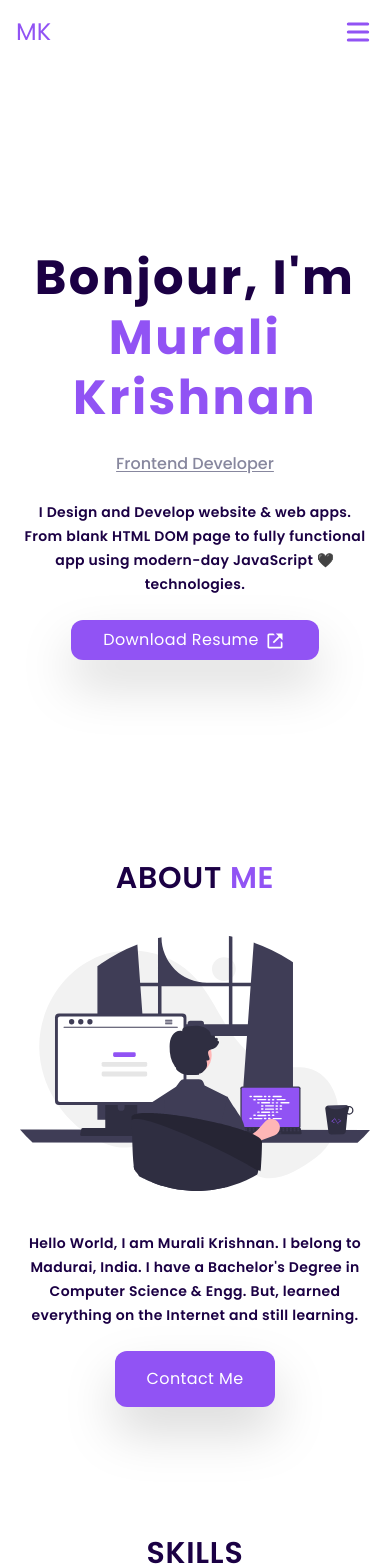
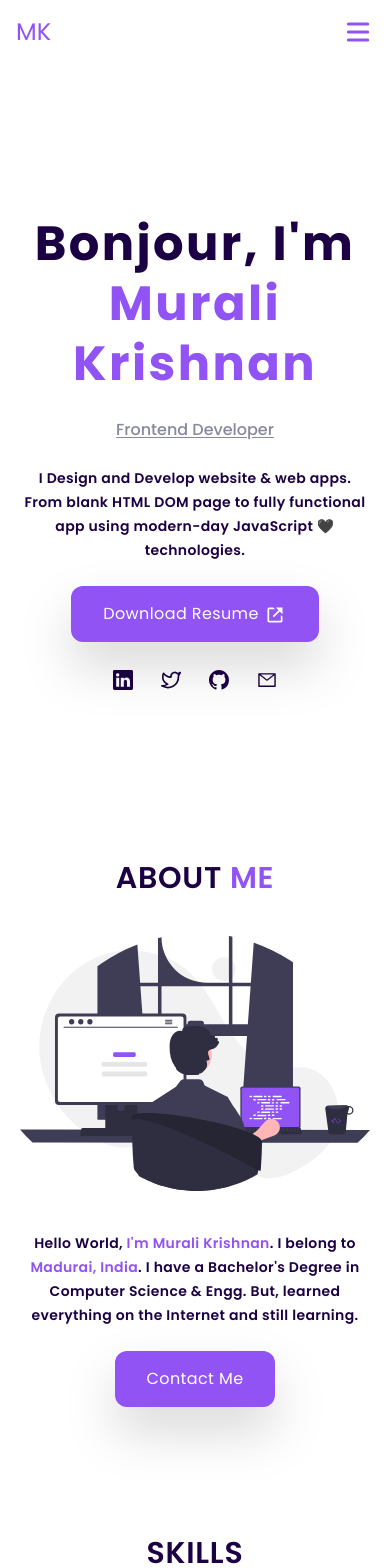
Before and after one commit to krish-98/muralikrishnan-portfolio, a React (Create React App) app: page / in a window 390 px wide. Shown: the top 1568 px of the page. Built offline with nearby package versions, Linux system fonts and the light colour scheme.

Commit message:
minor design fixes

```diff
--- a/src/components/Footer.jsx
+++ b/src/components/Footer.jsx
@@ -13,6 +13,7 @@ const Footer = () => {
 
       <div className="flex gap-8 my-4">
         <a
+          className="hover:text-primary transition-all ease-in-out duration-300 "
           href="https://www.linkedin.com/in/muralikrishnan98/"
           target="_blank"
           rel="noreferrer"
@@ -20,16 +21,23 @@ const Footer = () => {
           <BsLinkedin className="w-6 h-5 lg:h-7 lg:w-8" />
         </a>
         <a
+          className="hover:text-primary transition-all ease-in-out duration-300 "
           href="https://twitter.com/muralikrishn_an"
           target="_blank"
           rel="noreferrer"
         >
           <FiTwitter className="w-6 h-5 lg:h-7 lg:w-8" />
         </a>
-        <a href="https://github.com/krish-98" target="_blank" rel="noreferrer">
+        <a
+          className="hover:text-primary transition-all ease-in-out duration-300 "
+          href="https://github.com/krish-98"
+          target="_blank"
+          rel="noreferrer"
+        >
           <BsGithub className="w-6 h-5 lg:h-7 lg:w-8" />
         </a>
         <a
+          className="hover:text-primary transition-all ease-in-out duration-300 "
           href="mailto:muralikrishnanm98@gmail.com"
           target="_blank"
           rel="noreferrer"
--- a/src/components/Main.jsx
+++ b/src/components/Main.jsx
@@ -5,6 +5,11 @@ import { BiLinkExternal } from "react-icons/bi"
 import Skills from "./Skills"
 import Portfolio from "./Portfolio"
 import Contact from "./Contact"
+
+import { AiOutlineMail } from "react-icons/ai"
+import { FiTwitter } from "react-icons/fi"
+import { BsLinkedin, BsGithub } from "react-icons/bs"
+
 const Main = () => {
   return (
     <div className="px-5 text-lightBlack">
@@ -34,11 +39,47 @@ const Main = () => {
               href="https://drive.google.com/file/d/1lAsPZGTKbJp-dTAYh7EMJltY4Owym1sn/view?usp=sharing"
               target="_blank"
               rel="noreferrer"
-              className="bg-primary text-white px-8 py-2 tracking-wide rounded-xl lg:py-4 lg:mt-6 drop-shadow-2xl hover:text-lightBlack hover:bg-white hover:ring-2 hover:ring-primary transition ease-in-out duration-500"
+              className="bg-primary text-white px-8 py-4 tracking-wide rounded-xl lg:mt-6 drop-shadow-2xl hover:text-lightBlack hover:bg-white hover:ring-2 hover:ring-primary transition ease-in-out duration-500"
             >
               Download Resume
               <BiLinkExternal className="inline-block ml-1 h-5 w-6" />
             </a>
+
+            {/* Social Links */}
+            <div className="flex gap-6 my-1 lg:ml-4 ">
+              <a
+                className="hover:text-primary transition-all ease-in-out duration-300 "
+                href="https://www.linkedin.com/in/muralikrishnan98/"
+                target="_blank"
+                rel="noreferrer"
+              >
+                <BsLinkedin className="w-6 h-5 lg:h-7 lg:w-8" />
+              </a>
+              <a
+                className="hover:text-primary transition-all ease-in-out duration-300 "
+                href="https://twitter.com/muralikrishn_an"
+                target="_blank"
+                rel="noreferrer"
+              >
+                <FiTwitter className="w-6 h-5 lg:h-7 lg:w-8" />
+              </a>
+              <a
+                className="hover:text-primary transition-all ease-in-out duration-300 "
+                href="https://github.com/krish-98"
+                target="_blank"
+                rel="noreferrer"
+              >
+                <BsGithub className="w-6 h-5 lg:h-7 lg:w-8" />
+              </a>
+              <a
+                className="hover:text-primary transition-all ease-in-out duration-300 "
+                href="mailto:muralikrishnanm98@gmail.com"
+                target="_blank"
+                rel="noreferrer"
+              >
+                <AiOutlineMail className="w-6 h-5 lg:h-7 lg:w-8" />
+              </a>
+            </div>
           </div>
 
           {/* Hero banner image */}
@@ -67,8 +108,10 @@ const Main = () => {
 
             <div className="flex flex-col items-center self-center lg:items-start">
               <p className="text-sm text-center tracking-wide leading-6 font-semibold mb-6 lg:text-base lg:leading-7 lg:text-left">
-                Hello World, I am Murali Krishnan. I belong to Madurai, India. I
-                have a Bachelor's Degree in Computer Science & Engg. But,
+                Hello World,{" "}
+                <span className="text-primary">I'm Murali Krishnan</span>. I
+                belong to <span className="text-primary">Madurai, India</span>.
+                I have a Bachelor's Degree in Computer Science & Engg. But,
                 learned everything on the Internet and still learning.
               </p>
 
--- a/src/components/Portfolio.jsx
+++ b/src/components/Portfolio.jsx
@@ -32,7 +32,7 @@ const Portfolio = () => {
           </p>
 
           {/* Tech stack */}
-          <div className="flex items-center gap-2 mb-2">
+          <div className="flex items-center justify-center gap-2 mb-2">
             <span>
               <SiTailwindcss className="w-12 h-8 text-[#38bdf8] hover:scale-110 hover:shadow-primary transition-all ease-in-out duration-300" />
             </span>
@@ -93,7 +93,7 @@ const Portfolio = () => {
           </p>
 
           {/* Tech stack */}
-          <div className="flex items-center gap-2 mb-2">
+          <div className="flex items-center justify-center gap-2 mb-2">
             <span>
               <SiTailwindcss className="w-12 h-8 text-[#38bdf8] hover:scale-110 hover:shadow-primary transition-all ease-in-out duration-300" />
             </span>
@@ -148,7 +148,7 @@ const Portfolio = () => {
           </p>
 
           {/* Tech stack */}
-          <div className="flex items-center gap-2 mb-2">
+          <div className="flex items-center justify-center gap-2 mb-2">
             <span>
               <SiTailwindcss className="w-12 h-8 text-[#38bdf8] hover:scale-110 hover:shadow-primary transition-all ease-in-out duration-300" />
             </span>
```
